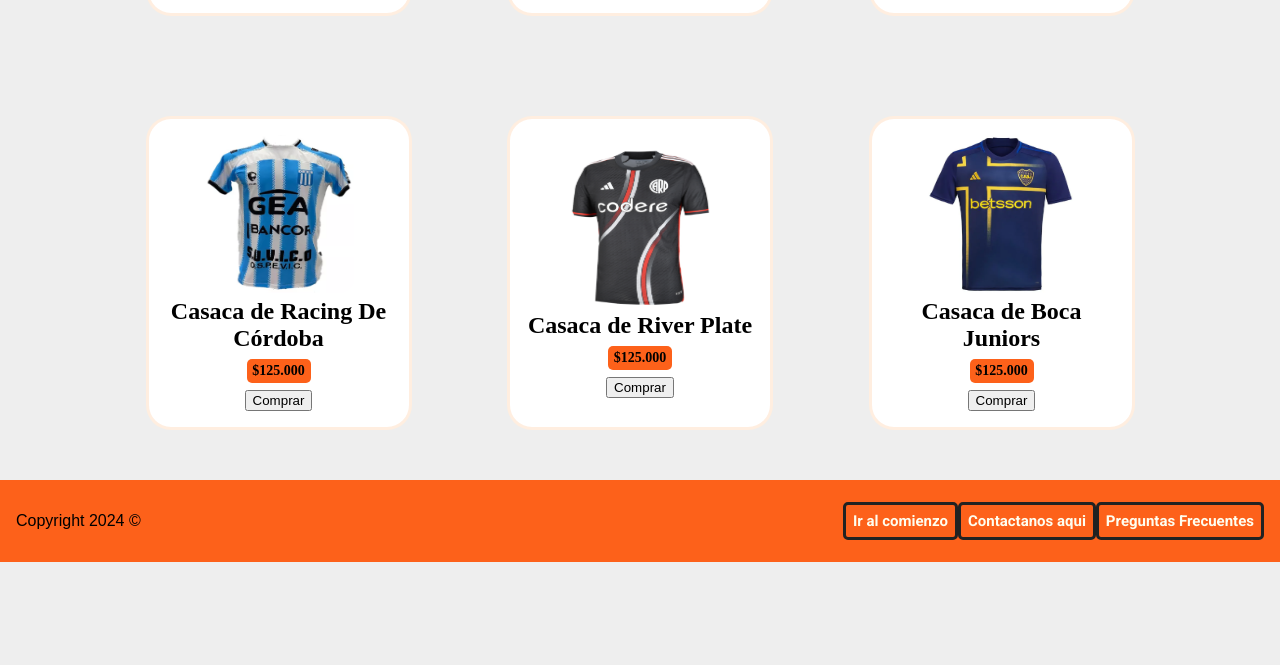
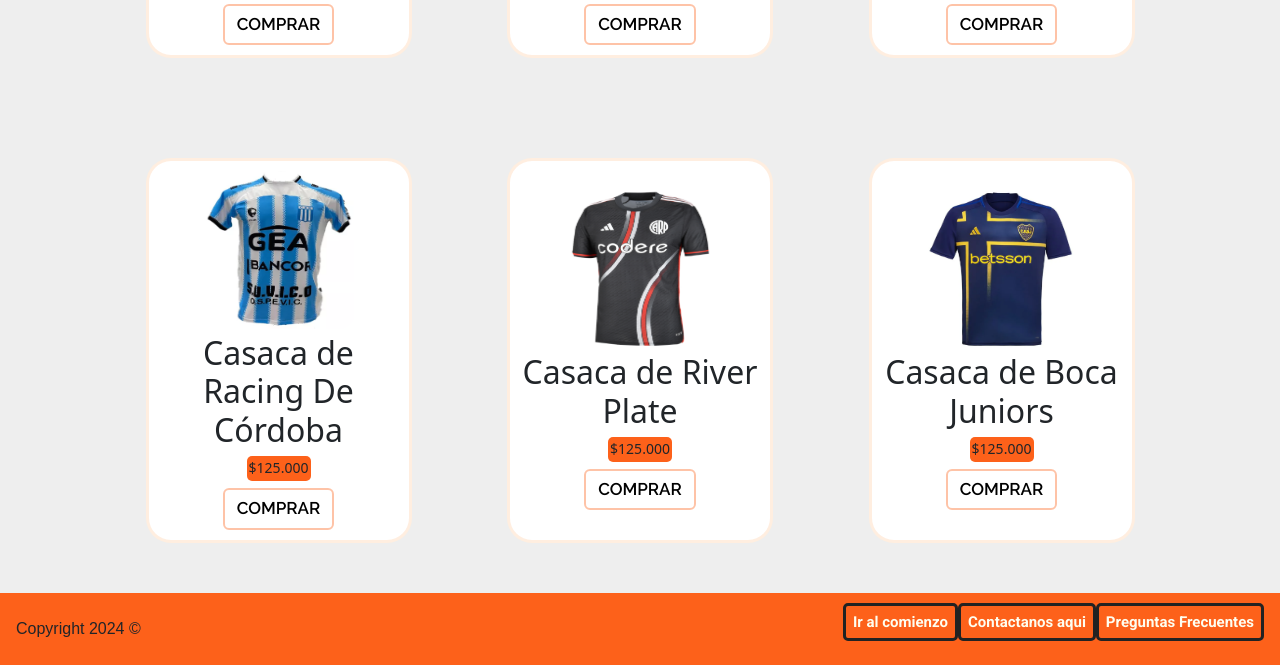
Before and after one commit to CarlosBarrazzza/coderTP, a plain HTML site: page index.html in a window 1280 px wide. Shown: the part 698-1363 px from the top of the page. Before the commit the page ends 1260 px from the top, so only its background shows below. Drawn offline with nearby package versions, Linux system fonts and the light colour scheme; a web font is replaced by a local one.

Commit message:
agregamos botones provenientes de bootstrap y los configure

```diff
--- a/index.html
+++ b/index.html
@@ -4,7 +4,8 @@
     <meta charset="UTF-8">
     <meta name="viewport" content="width=device-width, initial-scale=1.0">
     <title>Darwin´s</title>
-    <link rel="stylesheet" href="./Style/Style.css">
+    <link rel="stylesheet" href="./css/bootstrap.min.css">
+    <link rel="stylesheet" href="./style/style.css">
     <div>
         <link rel="preconnect" href="https://fonts.googleapis.com">
         <link rel="preconnect" href="https://fonts.gstatic.com" crossorigin>
@@ -29,6 +30,11 @@
         <link rel="preconnect" href="https://fonts.googleapis.com">
         <link rel="preconnect" href="https://fonts.gstatic.com" crossorigin>
         <link href="https://fonts.googleapis.com/css2?family=Roboto:wght@700&display=swap" rel="stylesheet">
+    </div>
+    <div>
+        <link rel="preconnect" href="https://fonts.googleapis.com">
+        <link rel="preconnect" href="https://fonts.gstatic.com" crossorigin>
+        <link href="https://fonts.googleapis.com/css2?family=Raleway:ital,wght@0,600;1,600&display=swap" rel="stylesheet">
     </div>
 </head>
 <body>
@@ -60,19 +66,19 @@
                         <img src="./assets/casaca belgranito.jpg" alt="imagen de una remera de un equipo de futbol">
                         <h2> Casaca de belgrano</h2>
                         <h3> $130.000 </h3>
-                        <button> Comprar </button>
+                        <button type="button" class="btn btn-outline-primary">COMPRAR</button>
                     </div>
                     <div class="ns">
                         <img src="./Assets/casaca de instituto.png" alt="imagen de una remera de un equipo de futbol">
                         <h2> Casaca de instituto</h2>
                         <h3> $140.000 </h3>
-                        <button> Comprar </button>
+                        <button type="button" class="btn btn-outline-primary">COMPRAR</button>
                     </div>
                     <div class="ns">
                         <img src="./assets/Casaca de talleres.png" alt="imagen de una remera de un equipo de futbol">
                         <h2> Casaca de talleres</h2>
                         <h3> $110.000 </h3>
-                        <button> Comprar </button>
+                        <button type="button" class="btn btn-outline-primary">COMPRAR</button>
                     </div>
                 </div>
             </article>
@@ -82,19 +88,19 @@
                         <img src="./assets/casaca de Racing De Córdoba .png" alt="imagen de una remera de un equipo de futbol">
                         <h2> Casaca de Racing De Córdoba</h2>
                         <h3> $125.000 </h3>
-                        <button> Comprar </button>
+                        <button type="button" class="btn btn-outline-primary">COMPRAR</button>
                     </div>
                     <div class="ns">
                         <img src="./assets/casaca de River.png" alt="imagen de una remera de un equipo de futbol">
                         <h2> Casaca de River Plate</h2>
                         <h3> $125.000 </h3>
-                        <button> Comprar </button>
+                        <button type="button" class="btn btn-outline-primary">COMPRAR</button>
                     </div>
                     <div class="ns">
                         <img src="./assets/casaca de Boca.png" alt="imagen de una remera de un equipo de futbol">
                         <h2> Casaca de Boca Juniors </h2>
                         <h3> $125.000 </h3>
-                        <button> Comprar </button>
+                        <button type="button" class="btn btn-outline-primary">COMPRAR</button>
                     </div>
                 </div>
             </article>
--- a/style/style.css
+++ b/style/style.css
@@ -34,6 +34,13 @@
 .roboto-bold {
     font-family: "Roboto", sans-serif;
     font-weight: 700;
+    font-style: normal;
+}
+
+.raleway{
+    font-family: "Raleway", sans-serif;
+    font-optical-sizing: auto;
+    font-weight: 600;
     font-style: normal;
 }
 
@@ -197,7 +204,6 @@
     border: 3px solid rgba(255, 132, 31, 0.137);;
     border-radius: 25px;
     background-color: #FFFFFF;
-    height: 18rem;
     width: 15rem;
     padding: 10px;
 }
@@ -215,6 +221,22 @@
 .btn:hover {
     color: white;
     background-color: #fd611a;
+}
+
+.btn-outline-primary {
+    font-family: Raleway, sans-serif;
+    font-size: 17px;
+    color: black;
+    border: 2px solid;
+    border-color:  rgba(252, 97, 25, .38);
+    --bs-btn-hover-border-color: rgba(0, 0, 0, .12);
+    --bs-btn-active-bg: #DF5616;
+    --bs-btn-active-border-color: black;
+    --bs-btn-active-color: white;
+}
+
+.btn-outline-primary:active {
+    border:1px solid;
 }
 
 .ns h3 {
```
